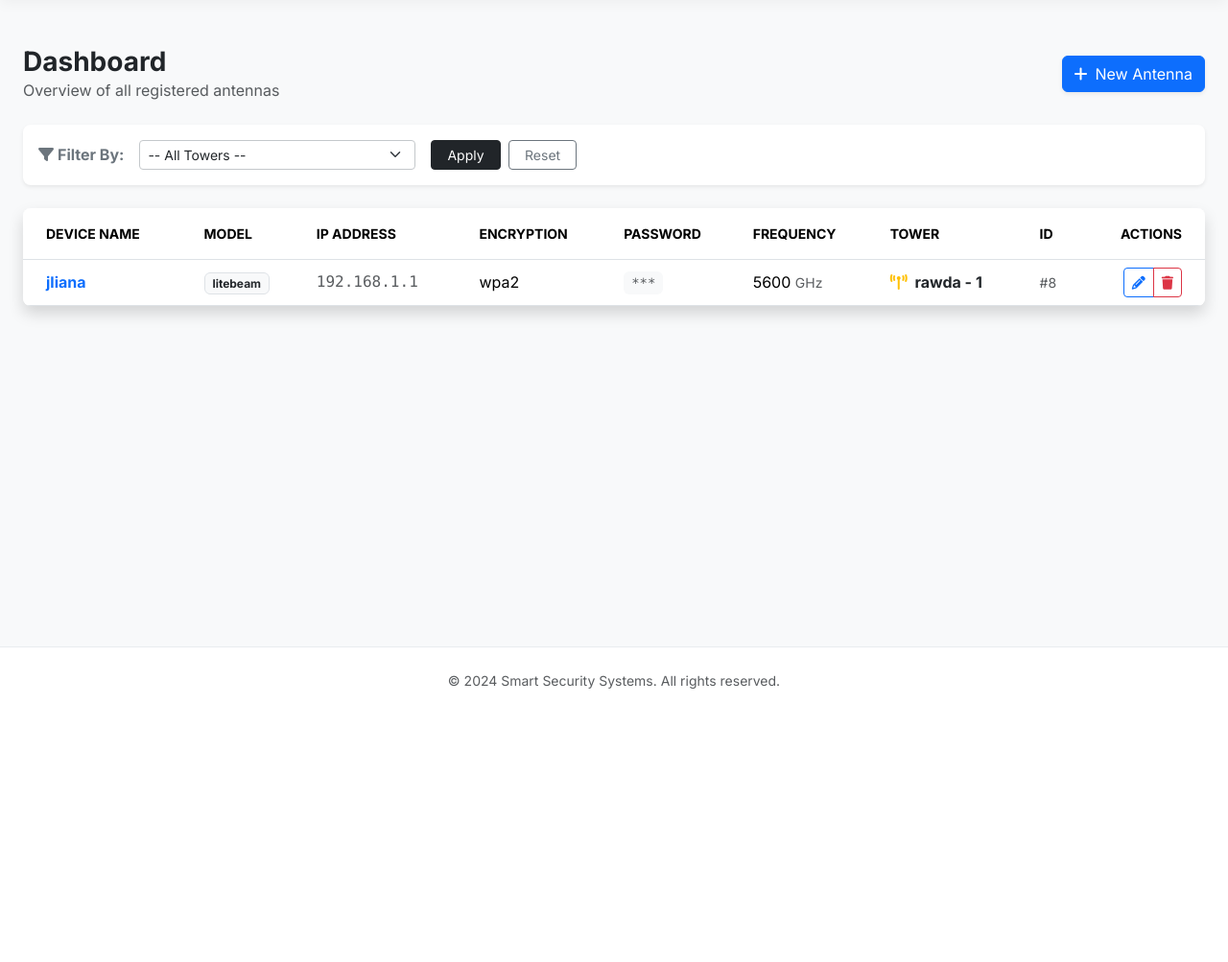
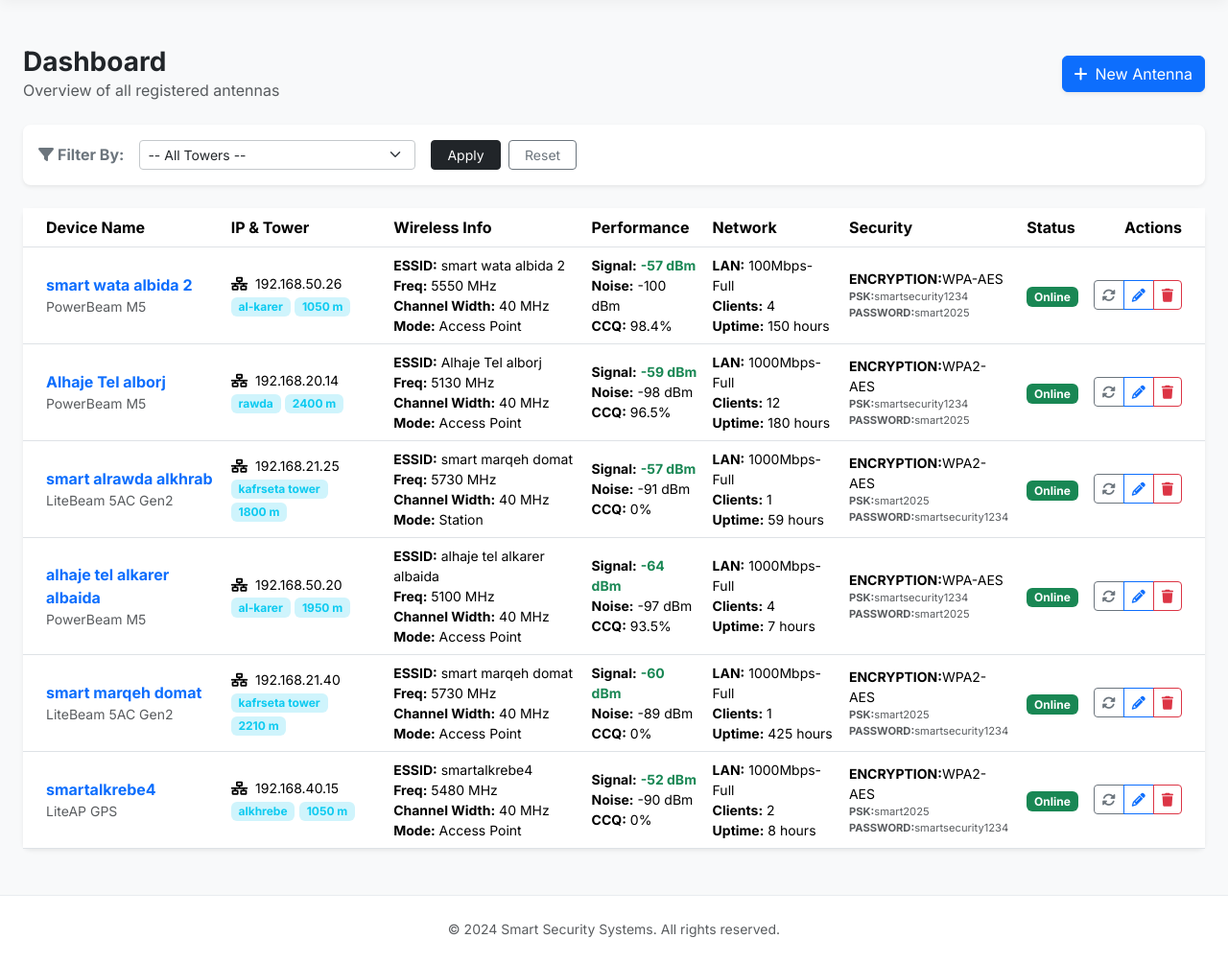
Before and after one commit to Ahmadhseen/smart-security, a Django app: page /dashboard/ in a window 1280 px wide. Shown: the part 56-1059 px from the top of the page at 96% size. Before the commit the page ends 774 px from the top, so only its background shows below. Run offline with Django 5.2, Linux system fonts and the light colour scheme; data comes from the database, SQL or seed files in the repository.

Commit message:
make a ssh success

```diff
--- a/network_management_app/admin.py
+++ b/network_management_app/admin.py
@@ -5,9 +5,9 @@ from .models import Antenna, Tower, Users
 admin.site.site_header = "smart security Admin"
 
 class AntennaAdmin(admin.ModelAdmin):
-    list_display = ('name_device', 'model_device', 'ip_address', 'encreption_type', 'frequency', 'tower')
+    list_display = ('name_device', 'model_device', 'ip_address', 'encryption', 'frequency', 'tower')
     search_fields = ('name_device', 'model_device', 'ip_address')
-    list_filter = ('encreption_type', 'frequency')
+    list_filter = ('encryption', 'frequency')
 
 admin.site.register(Antenna, AntennaAdmin)
 
--- a/network_management_app/templates/network_management_app/dashboard.html
+++ b/network_management_app/templates/network_management_app/dashboard.html
@@ -41,67 +41,122 @@
     </div>
 
     <!-- Data Table -->
-    <div class="card border-0 shadow rounded-3 overflow-hidden">
+    <div class="card border-0 shadow-sm rounded-3">
     <div class="table-responsive">
         <table class="table table-hover align-middle mb-0">
-                <thead class="bg-light text-uppercase small fw-bold text-secondary">
+            <thead class="bg-light">
                 <tr>
-                        <th class="ps-4 py-3">{% trans 'Device Name' %} </th>
-                        <th class="py-3">{% trans 'Model' %} </th>
-                        <th class="py-3">{% trans 'IP Address' %} </th>
-                        <th class="py-3">{% trans 'Encryption' %} </th>
-                        <th class="py-3">{% trans 'Password' %} </th>
-                        <th class="py-3">{% trans 'Frequency' %} </th>
-                        <th class="py-3">{% trans 'Tower' %}</th>
-                        <th class="py-3">{% trans 'ID' %}</th>
-                        <th class="text-end pe-4 py-3">{% trans 'Actions' %}</th>
+                    <th class="ps-4">{% trans 'Device Name' %}</th>
+                    <th>{% trans 'IP & Tower' %}</th>
+                    <th>{% trans 'Wireless Info' %}</th>
+                    <th>{% trans 'Performance' %}</th>
+                    <th>{% trans 'Network' %}</th>
+                    <th>{% trans 'Security' %}</th>
+                    <th>{% trans 'Status' %}</th>
+                    <th class="text-end pe-4">{% trans 'Actions' %}</th>
                 </tr>
             </thead>
-                <tbody class="border-top-0">
+            <tbody>
                 {% for antenna in antennas %}
-                    <tr>
-                        <td class="ps-4 fw-bold text-primary">{{ antenna.name_device }}</td>
-                        <td><span class="badge bg-light text-dark border">{{ antenna.model_device }}</span></td>
-                        <td class="font-monospace text-muted">{{ antenna.ip_address }}</td>
-                        <td>{{ antenna.encreption_type }}</td>
+                <tr class="antenna-row" data-id="{{ antenna.id }}">
+                    <td class="ps-4">
+                        <div class="fw-bold text-primary">{{ antenna.name_device }}</div>
+                        <div class="small text-muted">{{ antenna.model_device }}</div>
+                    </td>
+
                     <td>
-                            <code class="text-muted bg-light px-2 py-1 rounded">***</code>
+                        <div class="small"><i class="fas fa-network-wired me-1"></i> {{ antenna.ip_address }}</div>
+                        <div class="badge bg-info-subtle text-info small">{{ antenna.tower.name_tower }}</div>
+                        <div class="badge bg-info-subtle text-info small">{{ antenna.distance }}</div>
                     </td>
-                        <td>{{ antenna.frequency }} <small class="text-muted">GHz</small></td>
+
                     <td>
-                            {% if antenna.tower %}
-                                <a href="#" class="text-decoration-none fw-bold text-dark">
-                                    <i class="fas fa-broadcast-tower text-warning me-1"></i> {{ antenna.tower }}
-                                </a>
-                            {% else %}
-                                <span class="text-muted fst-italic">{% trans 'Unassigned' %} </span>
-                            {% endif %}
+                        <div class="small"><b>ESSID:</b> {{ antenna.essid }}</div>
+                        <div class="small"><b>Freq:</b> {{ antenna.frequency }}</div>
+                        <div class="small"><b>Channel Width:</b> {{ antenna.channel_width }}</div>
+                        <div class="small"><b>Mode:</b> {{ antenna.operation_mode }}</div>
                     </td>
-                        <td class="text-muted small">#{{ antenna.id }}</td>
+
+                    <td>
+                        <div class="small"><b>Signal:</b> <span class="live-signal text-success fw-bold">{{ antenna.signal }}</span></div>
+                        <div class="small"><b>Noise:</b> {{ antenna.noise }}</div>
+                        <div class="small"><b>CCQ:</b> <span class="live-ccq">{{ antenna.ccq }}</span></div>
+                    </td>
+
+                    <td>
+                        <div class="small"><b>LAN:</b> {{ antenna.lan_speed }}</div>
+                        <div class="small"><b>Clients:</b> <span class="live-clients">{{ antenna.number_of_clients }}</span></div>
+                        <div class="small"><b>Uptime:</b> {{ antenna.uptime_hours }}</div>
+                    </td>
+
+                    <td>
+                        <div class="small text-uppercase"><b>ENCRYPTION:</b>{{ antenna.encryption }}</div>
+                        <div class="small text-muted" style="font-size: 0.7rem;"><b>PSK:</b>{{ antenna.psk }}</div>
+                        <div class="small text-muted" style="font-size: 0.7rem;"><b>PASSWORD:</b>{{ antenna.password }}</div>
+                    </td>
+
+                    <td>
+                        <span class="live-status badge {% if antenna.status == 'Online' %}bg-success{% else %}bg-danger{% endif %}">
+                            {{ antenna.status }}
+                        </span>
+                    </td>
+
                     <td class="text-end pe-4">
                         <div class="btn-group">
-                                <a href="{% url 'edit' antenna.id %}" class="btn btn-sm btn-outline-primary" data-bs-toggle="tooltip" title="Edit">
-                                    <i class="fas fa-pencil-alt"></i>
-                                </a>
-                                <a href="{% url 'delete' antenna.id %}" class="btn btn-sm btn-outline-danger" onclick="return confirm('Are you sure you want to delete this antenna?')" title="Delete">
-                                    <i class="fas fa-trash"></i>
-                                </a>
+                            <button class="btn btn-sm btn-outline-secondary refresh-btn" onclick="updateAntennaRow({{ antenna.id }})">
+                                <i class="fas fa-sync-alt"></i>
+                            </button>
+                            <a href="{% url 'edit' antenna.id %}" class="btn btn-sm btn-outline-primary"><i class="fas fa-pencil-alt"></i></a>
+                            <a href="{% url 'delete' antenna.id %}" class="btn btn-sm btn-outline-danger" onclick="return confirm('Are you sure?')"><i class="fas fa-trash"></i></a>
                         </div>
                     </td>
                 </tr>
                 {% empty %}
-                    <tr>
-                        <td colspan="9" class="text-center py-5">
-                            <div class="text-muted">
-                                <i class="fas fa-satellite-dish fa-3x mb-3 opacity-50"></i>
-                                <p class="mb-0">{% trans 'No antennas found matching your criteria.' %}</p>
-                            </div>
-                        </td>
-                    </tr>
+                <tr><td colspan="8" class="text-center py-4">{% trans 'No data available' %}</td></tr>
                 {% endfor %}
             </tbody>
         </table>
     </div>
     </div>
 </div>
+
+<script>
+function updateAntennaRow(id) {
+    const row = document.querySelector(`.antenna-row[data-id="${id}"]`);
+    const btnIcon = row.querySelector('.refresh-btn i');
+    btnIcon.classList.add('fa-spin'); // بدء تدوير أيقونة التحديث
+
+    fetch(`/api/antenna-status/${id}/`)
+        .then(response => response.json())
+        .then(data => {
+            if (data.status !== "Error") {
+                // تحديث القيم الحية في السطر
+                row.querySelector('.live-signal').innerText = data.signal;
+                row.querySelector('.live-ccq').innerText = data.ccq;
+                row.querySelector('.live-clients').innerText = data.number_of_clients;
+
+                // تحديث الشارة (Badge)
+                const statusBadge = row.querySelector('.live-status');
+                statusBadge.innerText = "Online";
+                statusBadge.className = "live-status badge bg-success";
+            } else {
+                row.querySelector('.live-status').className = "live-status badge bg-danger";
+                row.querySelector('.live-status').innerText = "Offline";
+            }
+            btnIcon.classList.remove('fa-spin');
+        })
+        .catch(error => {
+            console.error('Error:', error);
+            btnIcon.classList.remove('fa-spin');
+        });
+}
+
+// تحديث كافة الصحون تلقائياً كل دقيقة
+setInterval(() => {
+    document.querySelectorAll('.antenna-row').forEach(row => {
+        const id = row.getAttribute('data-id');
+        updateAntennaRow(id);
+    });
+}, 60000);
+</script>
 {% endblock content %}
--- a/network_management_app/urls.py
+++ b/network_management_app/urls.py
@@ -14,4 +14,5 @@ urlpatterns = [
     path('edit_tower/<int:pk>/', views.edit_tower, name='edit_tower'),
     path('sign_in/', views.sign_in, name='sign_in'),
     path('log_in/', views.log_in, name='log_in'),
+    path('api/antenna-status/<int:pk>/', views.antenna_status_api, name='antenna_status_api'),
 ]
--- a/network_management_app/views.py
+++ b/network_management_app/views.py
@@ -1,9 +1,10 @@
 from django.shortcuts import render, redirect
 from django.db.models import Count
-from network_management_app.forms import AntennaForm, TowerForm, UsersForm, LogInForm
+from .forms import AntennaForm, TowerForm, UsersForm, LogInForm
 from .models import Antenna, Tower, Users
 from django.contrib import messages
-
+from django.http import JsonResponse
+from .ssh_services import get_antenna_live_data
 # Create your views here.
 
 def home(request):
@@ -11,31 +12,54 @@ def home(request):
 
 def dashboard(request):
     towers = Tower.objects.all()
-    if towers_id:= request.GET.get('tower_filter'):
-        antennas = Antenna.objects.filter(tower__id=towers_id)
-
+    tower_id = request.GET.get('tower_filter')
+    if tower_id:
+        antennas = Antenna.objects.filter(tower__id=tower_id)
     else:
         antennas = Antenna.objects.all()
-    context = {
-        'antennas': antennas,
-        'towers': towers
-    }
-    return render(request, 'network_management_app/dashboard.html', context)
+    return render(request, 'network_management_app/dashboard.html', {'antennas': antennas, 'towers': towers})
 
 
 def add(request):
-    if request.POST:
+    if request.method == 'POST':
         form = AntennaForm(request.POST)
         if form.is_valid():
-            form.save()
-            messages.success(request, 'Antenna added successfully.')
+            # حفظ مبدئي للحصول على الكائن بدون تخزينه في قاعدة البيانات فوراً
+            antenna = form.save(commit=False)
+
+            # جلب البيانات الحية باستخدام IP وكلمة السر المدخلين
+            live_data = get_antenna_live_data(antenna.ip_address, 'ubnt', antenna.password)
+
+            if live_data.get('status') == 'Online':
+                # تعبئة الحقول تلقائياً من الصحن
+                antenna.name_device = live_data.get('device_name')
+                antenna.model_device = live_data.get('platform')
+                antenna.operation_mode = live_data.get('operation_mode')
+                antenna.signal = live_data.get('signal')
+                antenna.noise = live_data.get('noise')
+                antenna.ccq = live_data.get('ccq')
+                antenna.lan_speed = live_data.get('lan_speed')
+                antenna.number_of_clients = live_data.get('number_of_clients', 0)
+                antenna.uptime_hours = live_data.get('uptime_hours')
+                antenna.essid = live_data.get('essid')
+                antenna.frequency = live_data.get('frequency')
+                antenna.channel_width = live_data.get('channel_width')
+                antenna.distance = live_data.get('distance')
+                antenna.encryption = live_data.get('encryption')
+                antenna.psk = live_data.get('psk')
+                antenna.status = 'Online'
+                antenna.save()
+                messages.success(request, 'Antenna added and data fetched successfully.')
+            else:
+                # إذا فشل الاتصال، نحفظه كـ Offline أو نرفض الإضافة حسب رغبتك
+                antenna.status = 'Offline'
+                antenna.save()
+                messages.warning(request, 'Failed to fetch live data from the antenna.')
+
             return redirect('dashboard')
     else:
         form = AntennaForm()
-    messages.info(request, 'Please fill out the form to add a new antenna.')
-    # إذا كنت تريد تمرير الأبراج يدوياً لاستخدامها في HTML مخصص:
-    towers = Tower.objects.all()
-    return render(request, 'network_management_app/add.html', {'form': form, 'towers': towers})
+    return render(request, 'network_management_app/add.html', {'form': form})
 
 def edit(request, pk):
     antenna = Antenna.objects.get(pk=pk)
@@ -114,3 +138,12 @@ def log_in(request):
 
     form = LogInForm()
     return render(request, 'network_management_app/log_in.html', {'form': form})
+
+
+def antenna_status_api(request, pk):
+    try:
+        antenna = Antenna.objects.get(pk=pk)
+        data = get_antenna_live_data(antenna.ip_address, 'ubnt', antenna.password)
+        return JsonResponse(data)
+    except Antenna.DoesNotExist:
+        return JsonResponse({"status": "Error", "error": "Device not found"}, status=404)
--- a/network_management_app/ssh-connection.py
+++ b/ssh-connection.py
@@ -39,7 +39,8 @@ def get_antenna_selected_info(ip, username, password):
 
         # 3. وضع التشغيل
         op_mode = extract('wlanOpmode', status_out)
-        mode_desc = "مرسل (Access Point)" if op_mode == "ap" else "مستقبل (Station)"
+        mode_desc = "Access Point" if op_mode in ["ap", "ap-ptp-ac", "ap-ptmp-mixed"] else "Station"
+        print(f"Operating Mode: {op_mode}")
 
         # تجميع المعلومات المطلوبة فقط
         results = {
@@ -66,7 +67,7 @@ def get_antenna_selected_info(ip, username, password):
         return {"error": str(e)}
 
 # الطباعة بشكل جميل
-info = get_antenna_selected_info('192.168.50.26', 'ubnt', 'smart2025')
+info = get_antenna_selected_info('192.168.40.15', 'ubnt', 'smartsecurity1234')
 
 if "error" not in info:
     print("\n" + "═"*45)
```
Also changed, not shown: network_management_app/forms.py (+3 -7 lines), network_management_app/models.py (+14 -2 lines), network_management_app/ssh_services.py (added, +57 -0 lines), network_management_app/templates/network_management_app/add.html (+36 -56 lines), db.sqlite3, network_management_app/migrations/0005_rename_encreption_type_antenna_encryption_and_more.py (added). Lines whose indentation alone changed are shown as unchanged.
